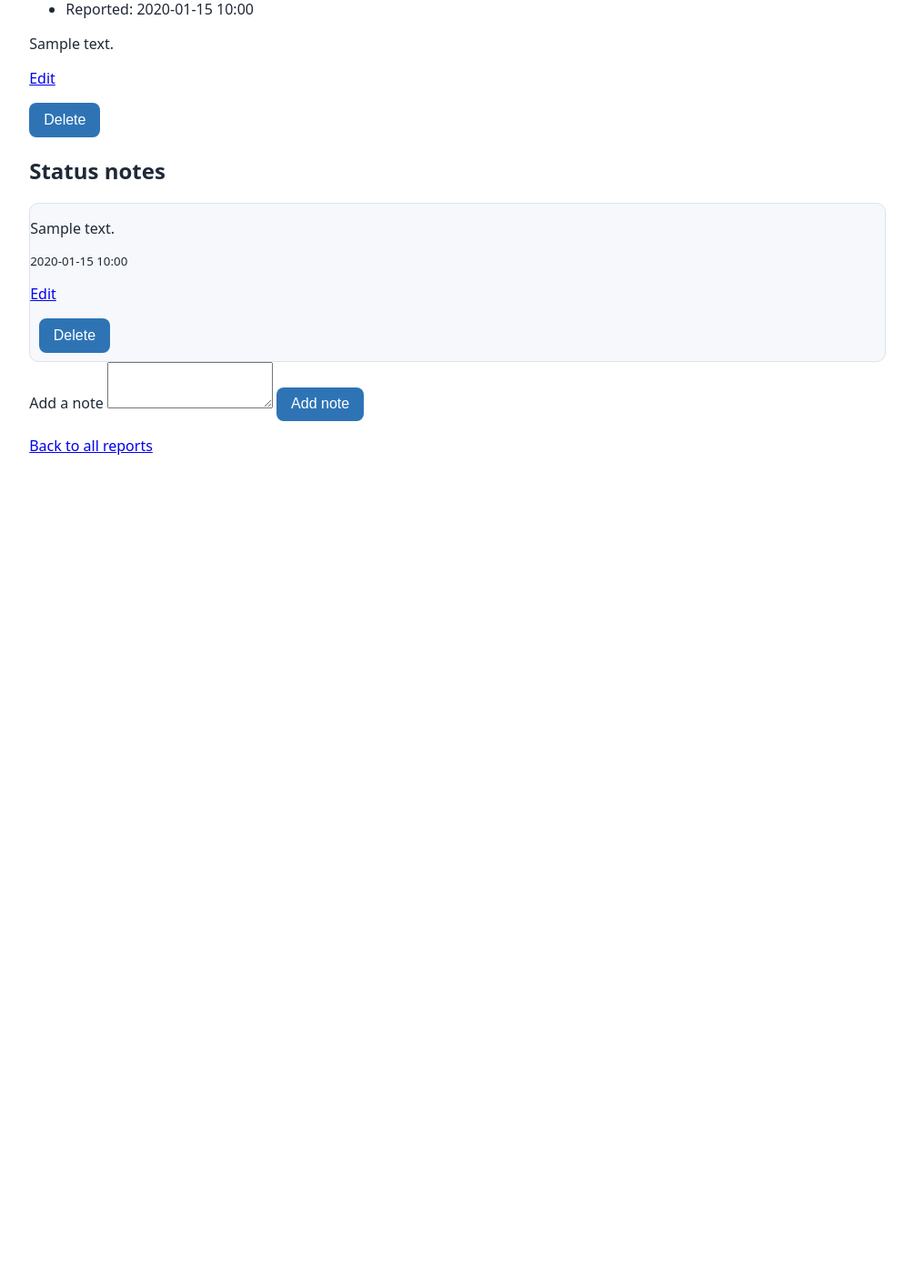
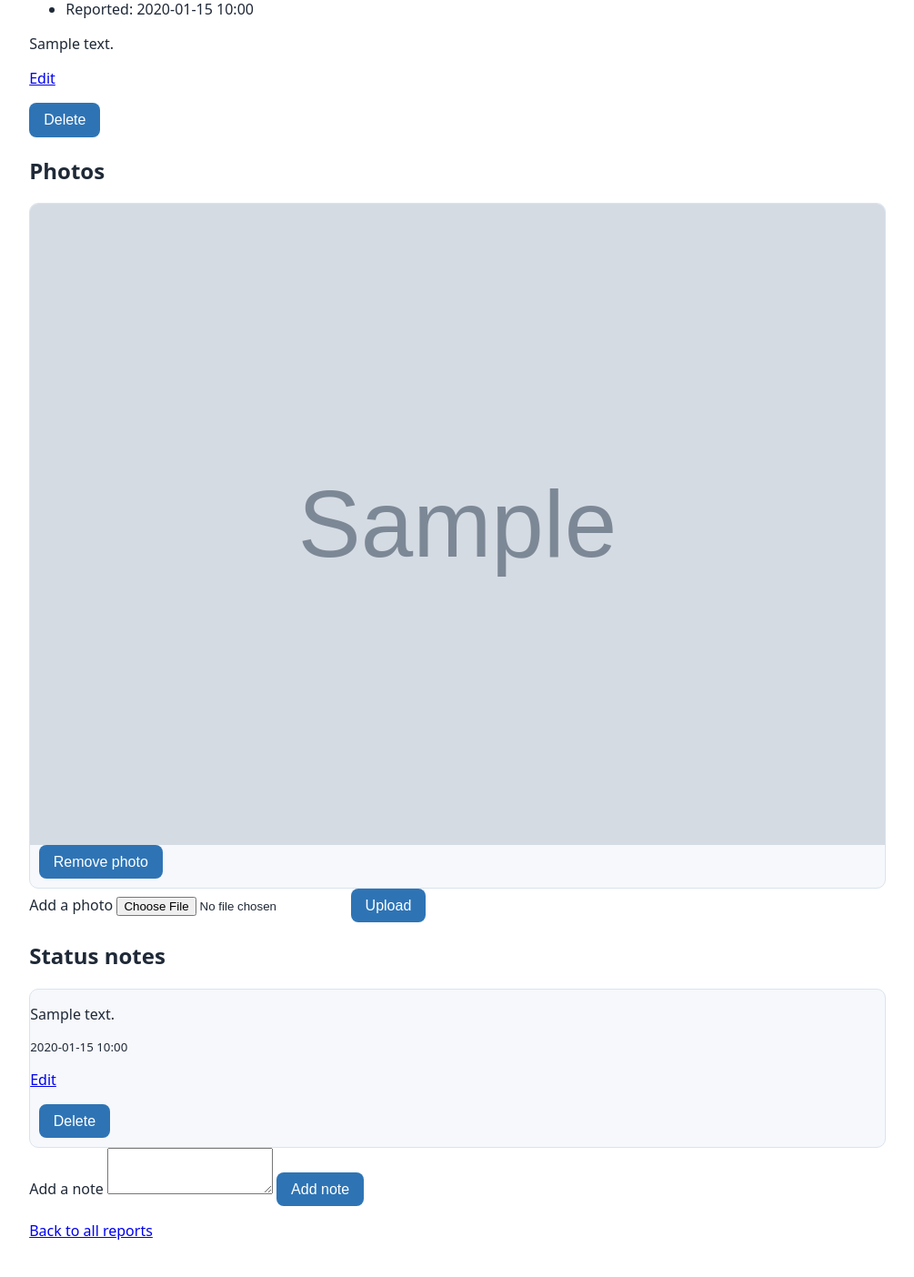
Before and after one commit to perlasamaha/Team--REP--Project, a Flask app: page /reports/1 in a window 1280 px wide. Shown: the part 267-1671 px from the top of the page at 91% size, without its empty margins (137-1142 px from the left). Before the commit the page ends 767 px from the top, so only its background shows below. Run offline with Flask 3, Linux system fonts and the light colour scheme; the visitor is signed in with stand-in values (Sample User, id 1); tables that the repository leaves empty hold one stand-in row (values such as "Sample post"); grey boxes marked "Sample" are stand-in pictures; some libraries are stand-ins or nearby versions.

Commit message:
Add photo upload to ImageKit with validation and owner-only delete

```diff
--- a/app.py
+++ b/app.py
@@ -8,17 +8,20 @@ email + password with Flask sessions.
 Run locally:   flask run --debug    ->   http://127.0.0.1:5000
 """
 import os
+import uuid
 from functools import wraps
 
+import requests
 from flask import (Flask, render_template, request, redirect, url_for,
                    session, flash, abort, jsonify)
 from werkzeug.security import generate_password_hash, check_password_hash
 
-from models import db, User, Favorite, Road, Watchlist, HazardReport, Note
 import api_client
+from models import db, User, Favorite, Road, Watchlist, HazardReport, Note, ReportImage
 from validators import (validate_signup, validate_login,
                         validate_road_search, validate_report_location)
-from validators_reports import validate_report_description, validate_note_content
+from validators_reports import (validate_report_description, validate_note_content,
+                                validate_image_file, MAX_IMAGES_PER_REPORT)
 
 app = Flask(__name__)
 app.secret_key = os.environ.get("SECRET_KEY", "dev-only-change-me")
@@ -38,6 +41,7 @@ def database_uri():
 
 app.config["SQLALCHEMY_DATABASE_URI"] = database_uri()
 app.config["SQLALCHEMY_TRACK_MODIFICATIONS"] = False
+app.config["MAX_CONTENT_LENGTH"] = 6 * 1024 * 1024  # whole request, in bytes
 db.init_app(app)
 with app.app_context():
     db.create_all()
@@ -309,6 +313,35 @@ def get_owned_note(note_id):
         abort(403)
     return note
 
+IMAGEKIT_UPLOAD_URL = "https://upload.imagekit.io/api/v1/files/upload"
+IMAGEKIT_FILES_URL = "https://api.imagekit.io/v1/files/"
+
+
+def upload_to_imagekit(file, ext):
+    """Upload one validated photo. Returns (url, file_id). Raises RuntimeError."""
+    key = os.environ.get("IMAGEKIT_PRIVATE_KEY", "")
+    name = f"{uuid.uuid4().hex}.{ext}"
+    try:
+        r = requests.post(
+            IMAGEKIT_UPLOAD_URL, auth=(key, ""), timeout=20,
+            files={"file": (name, file.stream)},
+            data={"fileName": name, "folder": "/tari2na/reports",
+                  "useUniqueFileName": "true"})
+        r.raise_for_status()
+        data = r.json()
+        return data["url"], data["fileId"]
+    except (requests.RequestException, ValueError, KeyError) as e:
+        raise RuntimeError("ImageKit upload failed") from e
+
+
+def delete_remote_image(file_id):
+    """Best effort: the database stays the source of truth if this fails."""
+    key = os.environ.get("IMAGEKIT_PRIVATE_KEY", "")
+    try:
+        requests.delete(IMAGEKIT_FILES_URL + file_id, auth=(key, ""), timeout=10)
+    except requests.RequestException:
+        app.logger.exception("Could not delete %s from ImageKit", file_id)
+
 @app.route("/api/reports")
 def api_reports():
     """JSON feed of a region's reports, for the map."""
@@ -402,8 +435,11 @@ def report_edit(report_id):
 @login_required
 def report_delete(report_id):
     report = get_owned_report(report_id)
+    file_ids = [img.file_id for img in report.images]
     db.session.delete(report)
     db.session.commit()
+    for file_id in file_ids:
+        delete_remote_image(file_id)
     flash("Report deleted.")
     return redirect(url_for("reports"))
 
@@ -452,5 +488,53 @@ def note_delete(note_id):
     flash("Note deleted.")
     return redirect(url_for("report_detail", report_id=report_id))
 
+@app.errorhandler(413)
+def too_large(e):
+    flash("That upload is too large.")
+    return redirect(url_for("reports"))
+
+@app.route("/reports/<int:report_id>/images", methods=["POST"])
+@login_required
+def report_image_add(report_id):
+    report = get_owned_report(report_id)
+    back = redirect(url_for("report_detail", report_id=report.id))
+    if not os.environ.get("IMAGEKIT_PRIVATE_KEY"):
+        flash("Photo uploads are not configured on this server.")
+        return back
+    if len(report.images) >= MAX_IMAGES_PER_REPORT:
+        flash(f"A report can have at most {MAX_IMAGES_PER_REPORT} photos.")
+        return back
+    file = request.files.get("photo")
+    error, ext = validate_image_file(file)
+    if error:
+        flash(error)
+        return back
+    try:
+        url, file_id = upload_to_imagekit(file, ext)
+    except RuntimeError:
+        app.logger.exception("ImageKit upload failed")
+        flash("The photo could not be uploaded. Please try again later.")
+        return back
+    db.session.add(ReportImage(report_id=report.id, image_url=url,
+                               file_id=file_id))
+    db.session.commit()
+    flash("Photo added.")
+    return back
+
+
+@app.route("/reports/<int:report_id>/images/<int:image_id>/delete", methods=["POST"])
+@login_required
+def report_image_delete(report_id, image_id):
+    report = get_owned_report(report_id)
+    image = db.session.get(ReportImage, image_id)
+    if image is None or image.report_id != report.id:
+        abort(404)
+    file_id = image.file_id
+    db.session.delete(image)
+    db.session.commit()
+    delete_remote_image(file_id)
+    flash("Photo removed.")
+    return redirect(url_for("report_detail", report_id=report.id))
+
 if __name__ == "__main__":
     app.run(debug=True)
--- a/templates/report_detail.html
+++ b/templates/report_detail.html
@@ -18,6 +18,36 @@
     <button type="submit">Delete</button>
   </form>
 {% endif %}
+
+<h2>Photos</h2>
+{% if report.images %}
+  {% for img in report.images %}
+    <div class="card">
+      <img src="{{ img.image_url }}" alt="Photo of the reported pothole"
+           loading="lazy" style="max-width:100%;height:auto;">
+      {% if is_owner %}
+        <form method="post"
+              action="{{ url_for('report_image_delete', report_id=report.id, image_id=img.id) }}"
+              onsubmit="return confirm('Remove this photo?');">
+          <button type="submit">Remove photo</button>
+        </form>
+      {% endif %}
+    </div>
+  {% endfor %}
+{% else %}
+  <p>No photos yet.</p>
+{% endif %}
+
+{% if is_owner and report.images|length < 3 %}
+  <form method="post" action="{{ url_for('report_image_add', report_id=report.id) }}"
+        enctype="multipart/form-data">
+    <label>Add a photo
+      <input type="file" name="photo" accept="image/jpeg,image/png,image/webp">
+    </label>
+    <button type="submit">Upload</button>
+  </form>
+{% endif %}
+
 <h2>Status notes</h2>
 {% if notes %}
   {% for n in notes %}
```
Also changed, not shown: models.py (+10 -0 lines), validators_reports.py (+32 -0 lines).
